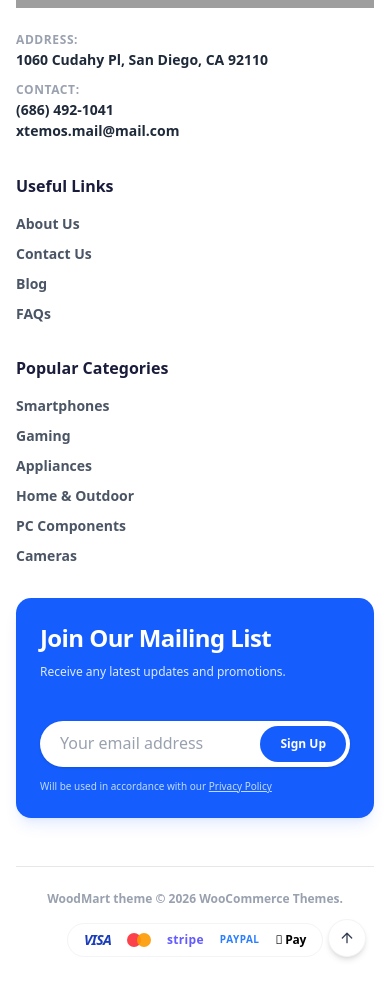
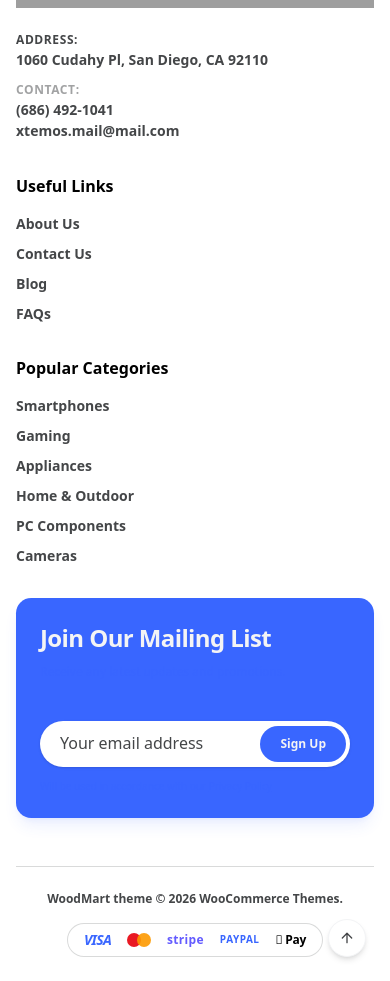
Before and after one commit to adnantaskco/e-comnerce-electro-taskco, a Next.js app: page /faqs in a window 390 px wide. Shown: the part 2180-3161 px from the top of the page. Built offline with nearby package versions, Linux system fonts and the light colour scheme; grey boxes are pictures that could not be loaded.

Commit message:
all updated code

```diff
--- a/app/faqs/page.tsx
+++ b/app/faqs/page.tsx
@@ -13,13 +13,13 @@ import {
 
 export default function FAQPage() {
   // State to track which FAQ accordion is active
-  const [activeId, setActiveId] = useState(null);
+  const [activeId, setActiveId] = useState<number | null>(null);
   // State for category filtering
   const [activeCategory, setActiveCategory] = useState('all');
 
-  const toggleAccordion = (id) => {
-    setActiveId(activeId === id ? null : id);
-  };
+const toggleAccordion = (id: number) => {
+  setActiveId(activeId === id ? null : id);
+};
 
   const categories = [
     { id: 'all', name: 'All Questions', icon: HelpCircle },
--- a/components/RightSidebar.tsx
+++ b/components/RightSidebar.tsx
@@ -53,7 +53,7 @@ const HotDealsSidebar = () => {
   const activeItem = hotDealsData[currentIndex];
 
   return (
-    <div className="lg:col-span-1 border border-ring/5 rounded-xl p-5 bg-background shadow-sm flex flex-col justify-between h-full relative group/slider">
+    <div className="lg:col-span-1 border border-ring/5 rounded-xl p-1 bg-background shadow-sm flex flex-col justify-between h-full relative group/slider">
       <div>
         {/* Header */}
         <div className="flex items-center justify-between mb-5">
@@ -88,7 +88,7 @@ const HotDealsSidebar = () => {
               />
             </div>
 
-            <button className="mt-2 bg-primary text-text-secondary border border-ring/10 hover:bg-ring/10  text-xs font-bold px-5 py-1.5 rounded-full shadow-sm transition-all active:scale-95">
+            <button className="mt-2 bg-primary text-text-secondary border border-ring/10 hover:bg-primary/50  text-xs font-bold px-5 py-1.5 rounded-full shadow-sm transition-all active:scale-95">
               Buy Now
             </button>
           </div>
--- a/components/fotter.tsx
+++ b/components/fotter.tsx
@@ -17,24 +17,24 @@ export default function FooterSection() {
           {/* Column 1: Company Info */}
           <div className="flex flex-col space-y-4">
             {/* Logo */}
-            <div className="flex items-center space-x-2 text-2xl font-black text-[#1a1c3b]">
+            <div className="flex items-center space-x-2 text-2xl font-black text-text-primary">
              <img src="https://taskco.io/assets/taskco.svg" alt="" />
             </div>
 
             {/* Address & Contact */}
             <div className="space-y-3 pt-2 text-sm">
               <div>
-                <p className="text-xs font-bold text-gray-400 uppercase tracking-wider mb-0.5">Address:</p>
-                <p className="font-semibold text-gray-800 border-b border-transparent hover:border-gray-800 inline cursor-pointer">
+                <p className="text-xs font-bold text-ring uppercase tracking-wider mb-0.5">Address:</p>
+                <p className="font-semibold text-ring border-b border-transparent hover:border-ring/50 inline cursor-pointer">
                   1060 Cudahy Pl, San Diego, CA 92110
                 </p>
               </div>
               <div>
-                <p className="text-xs font-bold text-gray-400 uppercase tracking-wider mb-0.5">Contact:</p>
-                <p className="font-semibold text-gray-800 border-b border-transparent hover:border-gray-800 cursor-pointer block w-fit">
+                <p className="text-xs font-bold text-ring/50 uppercase tracking-wider mb-0.5">Contact:</p>
+                <p className="font-semibold text-ring border-b border-transparent hover:border-gray-800 cursor-pointer block w-fit">
                   (686) 492-1041
                 </p>
-                <p className="font-semibold text-gray-800 border-b border-transparent hover:border-gray-800 cursor-pointer block w-fit">
+                <p className="font-semibold text-ring border-b border-transparent hover:border-gray-800 cursor-pointer block w-fit">
                   xtemos.mail@mail.com
                 </p>
               </div>
@@ -45,10 +45,10 @@ export default function FooterSection() {
 
           {/* Column 2: Useful Links */}
           <div>
-            <h3 className="text-base font-bold text-[#1a1c3b] mb-4">Useful Links</h3>
-            <ul className="space-y-2.5 text-sm font-semibold text-gray-600">
+            <h3 className="text-base font-bold text-text-primary mb-4">Useful Links</h3>
+            <ul className="space-y-2.5 text-sm font-semibold text-ring">
               {['About Us', 'Contact Us', 'Blog', 'FAQs'].map((link) => (
-                <li key={link} className="hover:text-blue-600 cursor-pointer transition-colors w-fit">
+                <li key={link} className="hover:text-primary cursor-pointer transition-colors w-fit">
                   {link}
                 </li>
               ))}
@@ -57,10 +57,10 @@ export default function FooterSection() {
 
           {/* Column 3: Popular Categories */}
           <div>
-            <h3 className="text-base font-bold text-[#1a1c3b] mb-4">Popular Categories</h3>
-            <ul className="space-y-2.5 text-sm font-semibold text-gray-600">
+            <h3 className="text-base font-bold text-text-primary mb-4">Popular Categories</h3>
+            <ul className="space-y-2.5 text-sm font-semibold text-ring">
               {['Smartphones', 'Gaming', 'Appliances', 'Home & Outdoor', 'PC Components', 'Cameras'].map((cat) => (
-                <li key={cat} className="hover:text-blue-600 cursor-pointer transition-colors w-fit">
+                <li key={cat} className="hover:text-primary cursor-pointer transition-colors w-fit">
                   {cat}
                 </li>
               ))}
@@ -68,27 +68,27 @@ export default function FooterSection() {
           </div>
 
           {/* Column 4: Mailing List Card */}
-          <div className="bg-blue-600 text-white p-6 rounded-2xl flex flex-col justify-between shadow-lg shadow-blue-600/10 min-h-[220px]">
+          <div className="bg-primary text-text-secondary p-6 rounded-2xl flex flex-col justify-between shadow-lg shadow-primary/10 min-h-[220px]">
             <div>
               <h3 className="text-2xl font-bold tracking-tight mb-2">Join Our Mailing List</h3>
-              <p className="text-blue-100 text-xs font-medium leading-relaxed">
+              <p className="text-primary/10 text-xs font-medium leading-relaxed">
                 Receive any latest updates and promotions.
               </p>
             </div>
 
             <div className="space-y-3 mt-4">
-              <div className="flex bg-white rounded-full p-1 shadow-sm items-center">
+              <div className="flex bg-background rounded-full p-1 shadow-sm items-center">
                 <input
                   type="email"
                   placeholder="Your email address"
-                  className="bg-transparent text-gray-800 placeholder-gray-400 text-xs px-4 py-2 flex-grow focus:outline-none w-full"
+                  className="bg-transparent text-ring placeholder-ring text-xs px-4 py-2 flex-grow focus:outline-none w-full"
                 />
-                <button className="bg-blue-600 hover:bg-blue-700 text-white text-xs font-bold px-5 py-2.5 rounded-full transition-all shrink-0">
+                <button className="bg-primary hover:bg-primary/50 text-text-secoundary text-xs font-bold px-5 py-2.5 rounded-full transition-all shrink-0">
                   Sign Up
                 </button>
               </div>
-              <p className="text-[10px] text-blue-200 font-medium">
-                Will be used in accordance with our <span className="underline cursor-pointer hover:text-white">Privacy Policy</span>
+              <p className="text-[10px] text-primary/20 font-medium">
+                Will be used in accordance with our <span className="underline cursor-pointer hover:text-text-secondary">Privacy Policy</span>
               </p>
             </div>
           </div>
@@ -96,21 +96,21 @@ export default function FooterSection() {
         </div>
 
         {/* --- BOTTOM BAR --- */}
-        <div className="border-t border-gray-200 pt-6 flex flex-col sm:flex-row items-center justify-between gap-4 text-xs font-semibold text-gray-400">
+        <div className="border-t border-ring/20 pt-6 flex flex-col sm:flex-row items-center justify-between gap-4 text-xs font-semibold text-ring">
           <div>
             WoodMart theme © 2026 WooCommerce Themes.
           </div>
 
           {/* Payment Badges (Clean placeholders mapped out like the screen) */}
-          <div className="flex items-center gap-4 bg-white/60 px-4 py-1.5 rounded-full border border-gray-100">
-            <span className="text-blue-800 italic font-black tracking-tighter text-sm">VISA</span>
+          <div className="flex items-center gap-4 bg-background/60 px-4 py-1.5 rounded-full border border-ring/20">
+            <span className="text-primary italic font-black tracking-tighter text-sm">VISA</span>
             <div className="flex -space-x-1 items-center">
-              <span className="w-3.5 h-3.5 rounded-full bg-red-500 opacity-90 inline-block"></span>
+              <span className="w-3.5 h-3.5 rounded-full bg-destructive opacity-90 inline-block"></span>
               <span className="w-3.5 h-3.5 rounded-full bg-amber-500 opacity-90 inline-block"></span>
             </div>
             <span className="text-[#635bff] font-bold tracking-wide lowercase text-xs">stripe</span>
-            <span className="text-blue-500 font-bold text-[10px] tracking-wider uppercase">PayPal</span>
-            <span className="text-black font-semibold text-xs tracking-tight"> Pay</span>
+            <span className="text-primary font-bold text-[10px] tracking-wider uppercase">PayPal</span>
+            <span className="text-text-primary font-semibold text-xs tracking-tight"> Pay</span>
           </div>
         </div>
 
@@ -119,7 +119,7 @@ export default function FooterSection() {
       {/* Floating Scroll To Top Button */}
       <button
         onClick={scrollToTop}
-        className="absolute bottom-6 right-6 bg-white hover:bg-gray-50 text-gray-700 p-2.5 rounded-full shadow-md border border-gray-100 transition-all group"
+        className="absolute bottom-6 right-6 bg-background hover:bg-background/20 text-pring p-2.5 rounded-full shadow-md border border-gray-100 transition-all group"
         aria-label="Scroll to top"
       >
         <ArrowUp size={16} className="group-hover:-translate-y-0.5 transition-transform" />
--- a/components/ui/hovercatalog.tsx
+++ /dev/null
@@ -1,22 +0,0 @@
-import { Button } from "@/components/ui/button"
-import {
-  HoverCard,
-  HoverCardContent,
-  HoverCardTrigger,
-} from "@/components/ui/hover-card"
-import CategoryBar from "../CategoryBar"
-
-export function HoverCardDemo() {
-  return (
-    <HoverCard openDelay={10} closeDelay={100}>
-      <HoverCardTrigger asChild>
-        <Button variant="link">Categories</Button>
-      </HoverCardTrigger>
-      <HoverCardContent className="container mx-auto ">
-        <div>
-            <CategoryBar></CategoryBar>
-        </div>
-      </HoverCardContent>
-    </HoverCard>
-  )
-}
```
Also changed, not shown: app/contact/page.tsx (+14 -12 lines), app/products/[id]/page.tsx (+13 -13 lines), components/Herosection.tsx (+4 -4 lines), components/artical.tsx (+15 -15 lines), components/limitedOffer.tsx (+19 -19 lines).
